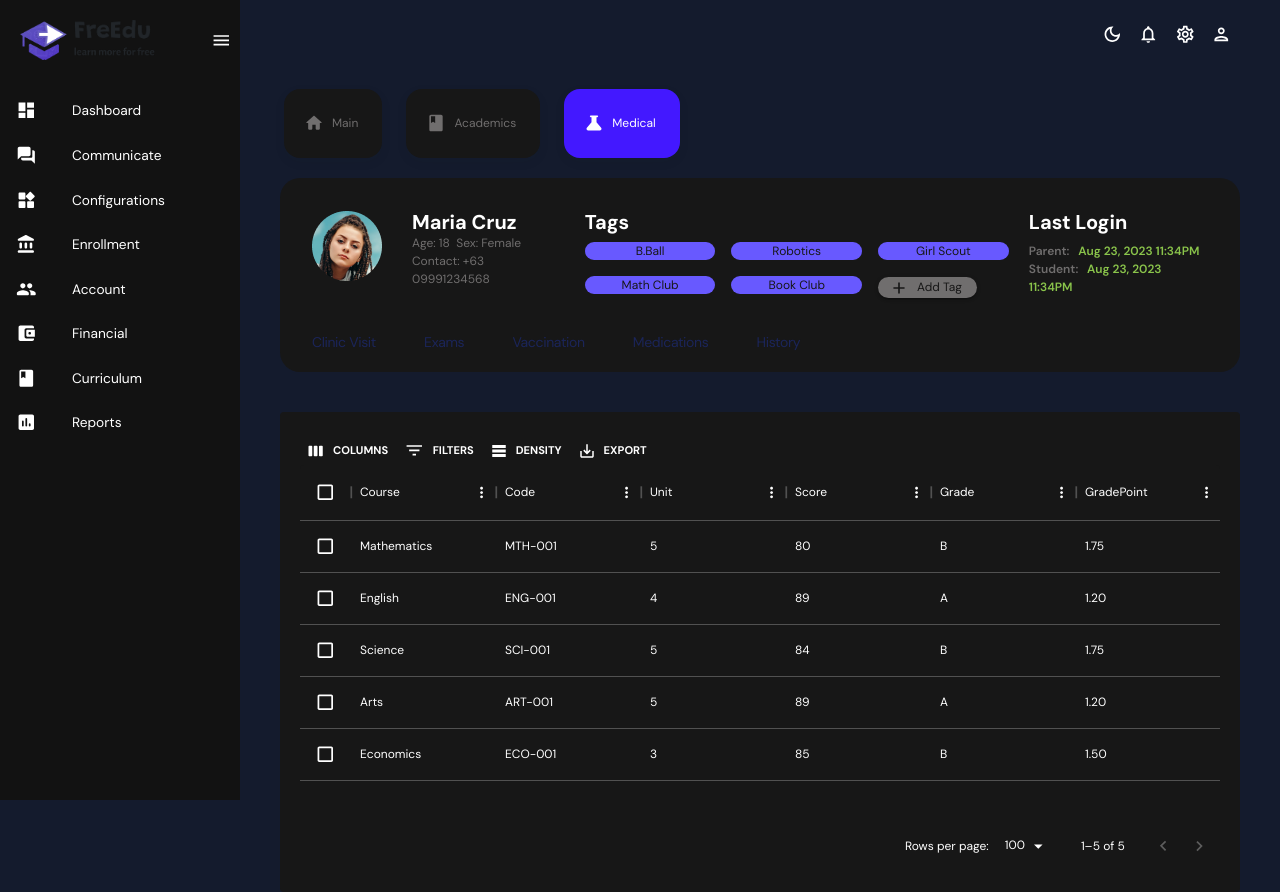
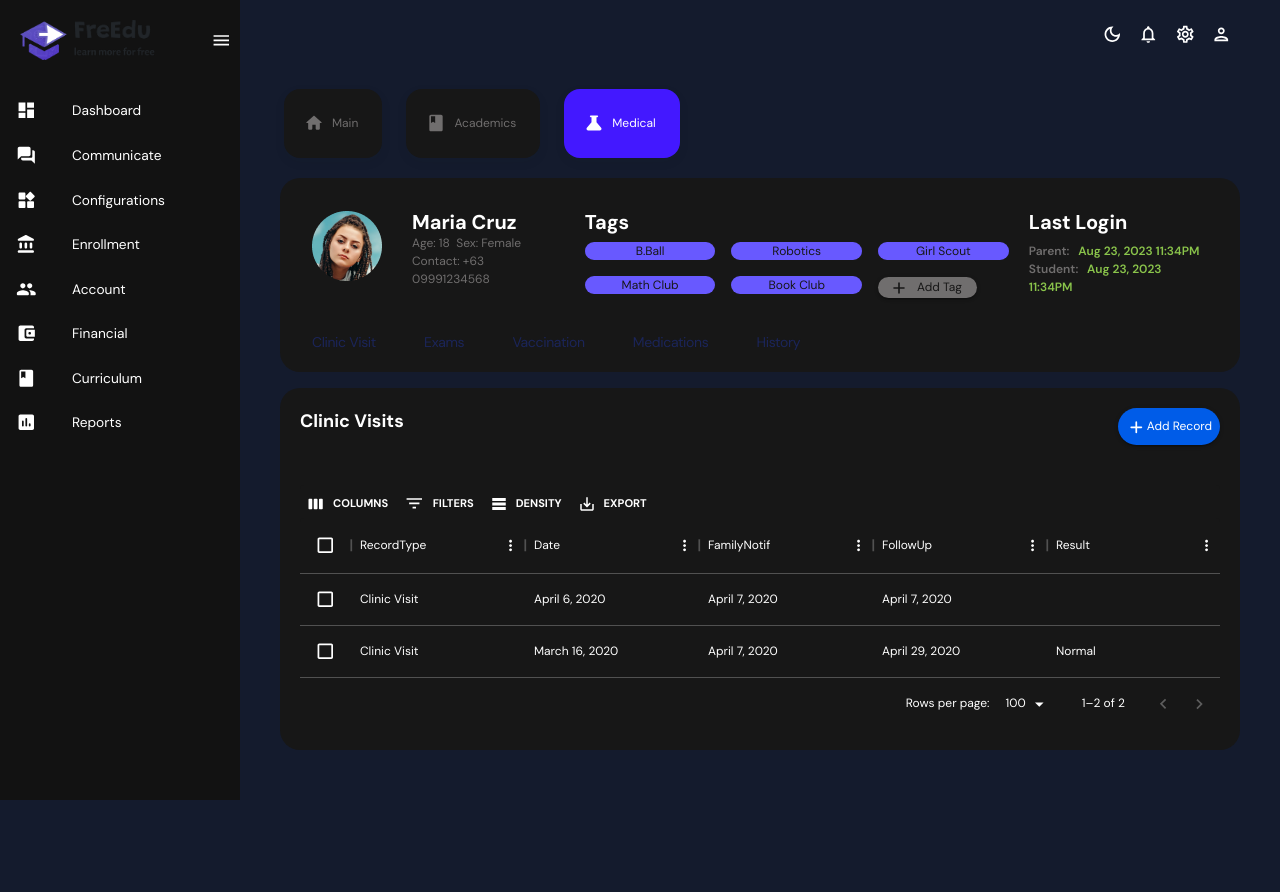
Before and after one commit to trxxxxanxx/freedu, a React (Create React App) app: page /admin/account/student/id in a window 1280 px wide. Both pictures are taken after a click on the button "Medical". After the commit the page ends 800 px from the top, so only its background shows below. Built offline with nearby package versions, Linux system fonts and the light colour scheme.

Commit message:
10th Commit - Admin Student Medical

```diff
--- a/src/account/admin/crud/ViewStudent.jsx
+++ b/src/account/admin/crud/ViewStudent.jsx
@@ -446,8 +446,16 @@ const ViewStudent = () => {
                                 <a href="#" className={`choice ${activeMedicalButton === 'medical5' ? 'active' : ''}`} onClick={() => changeMedicalContent('medical5')} > History </a>
                             </Box>
                         </Box>
-                        <Box sx={classes.root} >
-                            <DataGrid checkboxSelection rows={mockGrades} columns={gradeColumns} components={{ Toolbar: GridToolbar }} />
+                        <Box style={classes.cardAddBox}>
+                            <Box display='flex' justifyContent='space-between' alignContent='center'>
+                                <Typography sx={classes.tableTitle}>Clinic Visits</Typography>
+                                <Box p='20px'>
+                                    <Button variant="contained" sx={classes.cardAddButton}> <AddRoundedIcon />Add Record </Button>
+                                </Box>
+                            </Box>
+                            <Box sx={classes.profileRoot} p='20px'>
+                                <DataGrid checkboxSelection rows={mockClinic} columns={clinicColumns} components={{ Toolbar: GridToolbar }} />
+                            </Box>
                         </Box>
                     </Box>
                 );
```
